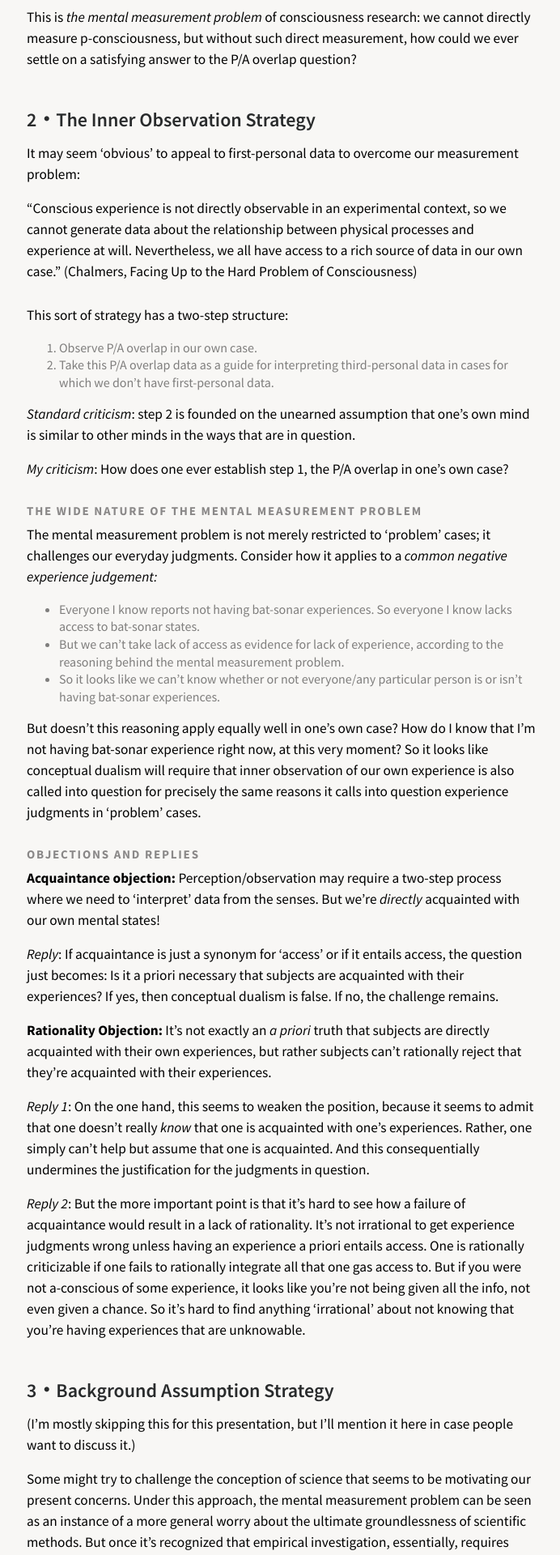
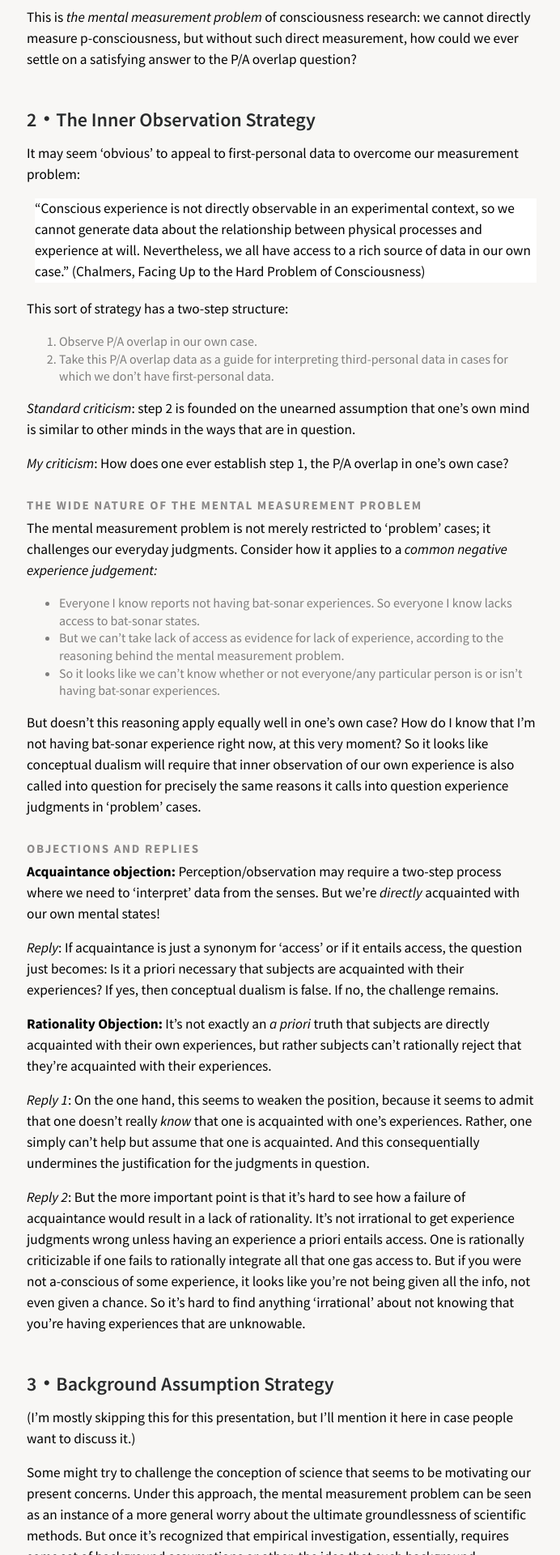
Before and after one commit to jacksonkernion/jacksonkernion.github.io, a Jekyll site: the page built from mental-measurement-handout.md, in a window 1280 px wide. Shown: the part 1453-3373 px from the top of the page at 81% size, without its empty margins (292-984 px from the left). Built offline with Jekyll 4.4.1, drawn with Linux system fonts in a browser that asks for light colours; nearby versions of some CDN libraries.

Commit message:
Update style.css

```diff
--- a/assets/stylesheets/style.css
+++ b/assets/stylesheets/style.css
@@ -413,7 +413,8 @@ td {
 
 
 blockquote p{
-	margin: 0 0 1.6em 0 !important;
+	background: white;
+	margin: 0 0 20px 10px !important;
 }
 
 /* POST PAGES */
```
